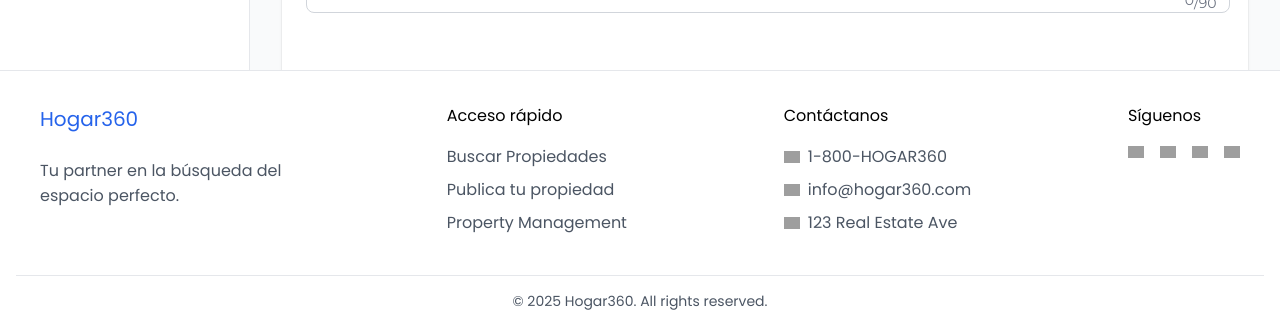
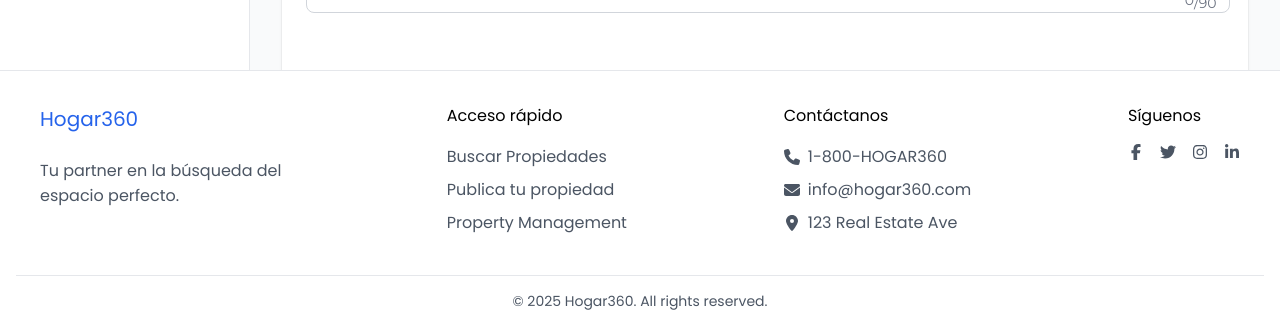
Before and after one commit to larum99/hogar360-frontend, an Angular app: page /categories in a window 1280 px wide. Shown: the part 472-797 px from the top of the page. Built offline with nearby package versions, Linux system fonts and the light colour scheme; grey boxes are pictures that could not be loaded.

Commit message:
create category hu1

```diff
--- a/package.json
+++ b/package.json
@@ -20,7 +20,10 @@
     "@angular/platform-browser": "^16.2.0",
     "@angular/platform-browser-dynamic": "^16.2.0",
     "@angular/router": "^16.2.0",
-    "lucide-angular": "^0.503.0",
+    "@fortawesome/angular-fontawesome": "^0.13.0",
+    "@fortawesome/fontawesome-svg-core": "^6.7.2",
+    "@fortawesome/free-brands-svg-icons": "^6.7.2",
+    "@fortawesome/free-solid-svg-icons": "^6.7.2",
     "rxjs": "~7.8.0",
     "tslib": "^2.3.0",
     "zone.js": "~0.13.0"
--- a/src/app/app.component.scss
+++ b/src/app/app.component.scss
@@ -1,5 +1,6 @@
 .layout {
   display: flex;
+  flex-direction: column;
   flex: 1;
   height: calc(100vh - 57px);
   overflow: hidden;
@@ -12,3 +13,9 @@
   padding: 1rem;
   box-sizing: border-box;
 }
+
+@media (min-width: 768px) {
+  .layout {
+    flex-direction: row;
+  }
+}
--- a/src/app/app.module.ts
+++ b/src/app/app.module.ts
@@ -15,6 +15,7 @@ import { SidebarComponent } from './components/organisms/sidebar/sidebar.compone
 import { FooterComponent } from './components/organisms/footer/footer.component';
 import { FooterSectionComponent } from './components/molecules/footer-section/footer-section.component';
 import { EmptyPageComponent } from './components/pages/empty-page/empty-page.component';
+import { FontAwesomeModule } from '@fortawesome/angular-fontawesome';
 
 @NgModule({
   declarations: [
@@ -34,7 +35,8 @@ import { EmptyPageComponent } from './components/pages/empty-page/empty-page.com
     BrowserModule,
     AppRoutingModule,
     ReactiveFormsModule,
-    HttpClientModule
+    HttpClientModule,
+    FontAwesomeModule
   ],
   providers: [
     {
--- a/src/app/components/molecules/footer-section/footer-section.component.html
+++ b/src/app/components/molecules/footer-section/footer-section.component.html
@@ -1,9 +1,9 @@
 <div class="footer-section" [ngClass]="{ 'footer-section--social': title === 'Síguenos' }">
     <h3 class="footer-section__title">{{ title }}</h3>
     <ul class="footer-section__list">
-        <li class="footer-section__item" *ngFor="let item of items">
-            <img *ngIf="item.icon !== ''" [src]="item.icon" alt="" class="footer-section__icon">
-            <span *ngIf="item.text">{{ item.text }}</span>
-        </li>
+      <li class="footer-section__item" *ngFor="let item of items">
+        <fa-icon *ngIf="item.icon" [icon]="item.icon" class="footer-section__icon"></fa-icon>
+        <span *ngIf="item.text">{{ item.text }}</span>
+      </li>
     </ul>
-</div>
+  </div>
--- a/src/app/components/molecules/footer-section/footer-section.component.scss
+++ b/src/app/components/molecules/footer-section/footer-section.component.scss
@@ -24,19 +24,22 @@
         gap: 0.5rem;
 
         &:hover {
-            text-decoration: none;
+            color: #2563EB;
+            cursor: pointer;
         }
+
     }
 
     &__icon {
+        font-size: 0.75rem;
         width: 12px;
         height: 12px;
-        object-fit: contain;
+        display: inline-flex;
+        align-items: center;
+        justify-content: center;
     }
 
     @media (min-width: 768px) {
-        font-size: 1rem;
-
         &__title {
             font-size: 1rem;
         }
@@ -48,6 +51,7 @@
         &__icon {
             width: 16px;
             height: 16px;
+            font-size: 1rem;
         }
     }
 
@@ -66,6 +70,7 @@
         .footer-section__icon {
             width: 16px;
             height: 16px;
+            font-size: 1rem;
         }
     }
 }
--- a/src/app/components/molecules/footer-section/footer-section.component.ts
+++ b/src/app/components/molecules/footer-section/footer-section.component.ts
@@ -1,4 +1,5 @@
 import { Component, Input } from '@angular/core';
+import { IconDefinition } from '@fortawesome/fontawesome-svg-core';
 
 @Component({
   selector: 'app-footer-section',
@@ -7,5 +8,5 @@ import { Component, Input } from '@angular/core';
 })
 export class FooterSectionComponent {
   @Input() title!: string;
-  @Input() items!: { icon: string, text: string | null }[];
+  @Input() items!: { icon: IconDefinition | null, text: string | null }[];
 }
--- a/src/app/components/organisms/footer/footer.component.html
+++ b/src/app/components/organisms/footer/footer.component.html
@@ -1,24 +1,24 @@
 <footer class="footer">
     <div class="footer__container">
-        <div class="footer__column">
+        <section class="footer__column">
             <h2 class="footer__logo">Hogar360</h2>
             <p class="footer__description">Tu partner en la búsqueda del espacio perfecto.</p>
-        </div>
+        </section>
 
-        <div class="footer__column">
+        <section class="footer__column">
             <app-footer-section [title]="'Acceso rápido'" [items]="quickLinks">
             </app-footer-section>
-        </div>
+        </section>
 
-        <div class="footer__column">
+        <section class="footer__column">
             <app-footer-section [title]="'Contáctanos'" [items]="contactInfo">
             </app-footer-section>
-        </div>
+        </section>
 
-        <div class="footer__column">
+        <section class="footer__column">
             <app-footer-section [title]="'Síguenos'" [items]="socialLinks">
             </app-footer-section>
-        </div>
+        </section>
     </div>
 
     <div class="footer__bottom">
--- a/src/app/components/organisms/footer/footer.component.scss
+++ b/src/app/components/organisms/footer/footer.component.scss
@@ -49,8 +49,6 @@
     }
 
     @media (min-width: 768px) {
-        font-size: 16px;
-
         &__logo {
             font-size: 20px;
         }
--- a/src/app/components/organisms/footer/footer.component.ts
+++ b/src/app/components/organisms/footer/footer.component.ts
@@ -1,4 +1,16 @@
 import { Component } from '@angular/core';
+import {
+  faPhone,
+  faEnvelope,
+  faMapMarkerAlt,
+} from '@fortawesome/free-solid-svg-icons';
+import {
+  faFacebookF,
+  faTwitter,
+  faInstagram,
+  faLinkedinIn,
+} from '@fortawesome/free-brands-svg-icons';
+import { IconDefinition } from '@fortawesome/fontawesome-svg-core';
 
 @Component({
   selector: 'app-footer',
@@ -6,21 +18,22 @@ import { Component } from '@angular/core';
   styleUrls: ['./footer.component.scss']
 })
 export class FooterComponent {
-  quickLinks = [
-    { icon: '', text: 'Buscar Propiedades' },
-    { icon: '', text: 'Publica tu propiedad' },
-    { icon: '', text: 'Property Management' }
-  ];
-  contactInfo = [
-    { icon: '/assets/icons/PhoneVector.png', text: '1-800-HOGAR360' },
-    { icon: 'assets/icons/EmailVector.png', text: 'info@hogar360.com' },
-    { icon: 'assets/icons/LocationVector.png', text: '123 Real Estate Ave' }
+  quickLinks: { icon: IconDefinition | null, text: string }[] = [
+    { icon: null, text: 'Buscar Propiedades' },
+    { icon: null, text: 'Publica tu propiedad' },
+    { icon: null, text: 'Property Management' }
   ];
 
-  socialLinks = [
-    { icon: 'assets/icons/FacebookVector.png', text: null },
-    { icon: 'assets/icons/TwitterVector.png', text: null },
-    { icon: 'assets/icons/InstagramVector.png', text: null },
-    { icon: 'assets/icons/LinkedinVector.png', text: null }
+  contactInfo: { icon: IconDefinition, text: string }[] = [
+    { icon: faPhone, text: '1-800-HOGAR360' },
+    { icon: faEnvelope, text: 'info@hogar360.com' },
+    { icon: faMapMarkerAlt, text: '123 Real Estate Ave' }
+  ];
+
+  socialLinks: { icon: IconDefinition, text: string | null }[] = [
+    { icon: faFacebookF, text: null },
+    { icon: faTwitter, text: null },
+    { icon: faInstagram, text: null },
+    { icon: faLinkedinIn, text: null }
   ];
 }
--- a/src/app/components/organisms/sidebar/sidebar.component.scss
+++ b/src/app/components/organisms/sidebar/sidebar.component.scss
@@ -4,6 +4,7 @@
     padding: 1rem;
     box-sizing: border-box;
     margin-top: 5px;
+    border-bottom: 1px solid #E5E7EB;
 
     &__nav {
         display: flex;
--- a/src/styles.scss
+++ b/src/styles.scss
@@ -9,15 +9,6 @@ app-root {
   display: flex;
   flex-direction: column;
   height: 100vh;
-}
-
-app-navbar-wrapper {
-  height: 57px;
-  flex-shrink: 0;
-}
-
-app-footer {
-  flex-shrink: 0;
 }
 
 @font-face {
```
Also changed, not shown: 1 other file (tests, documents, lock files or other folders).
